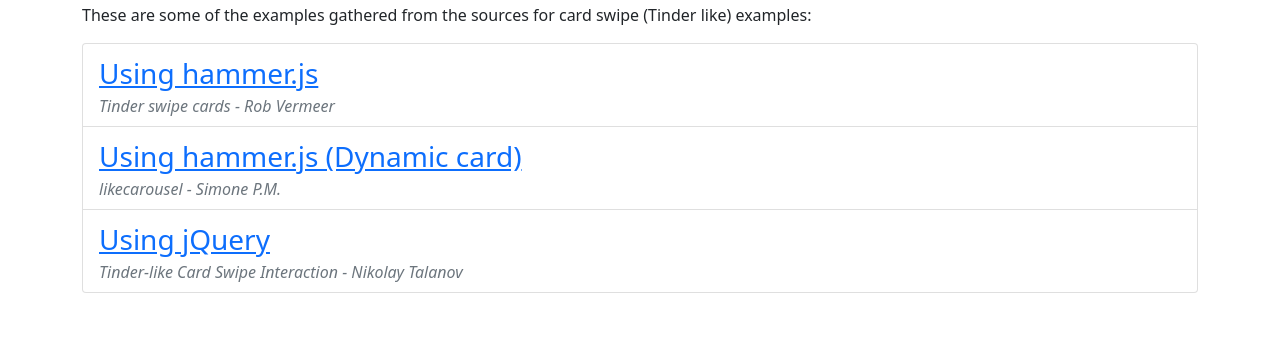
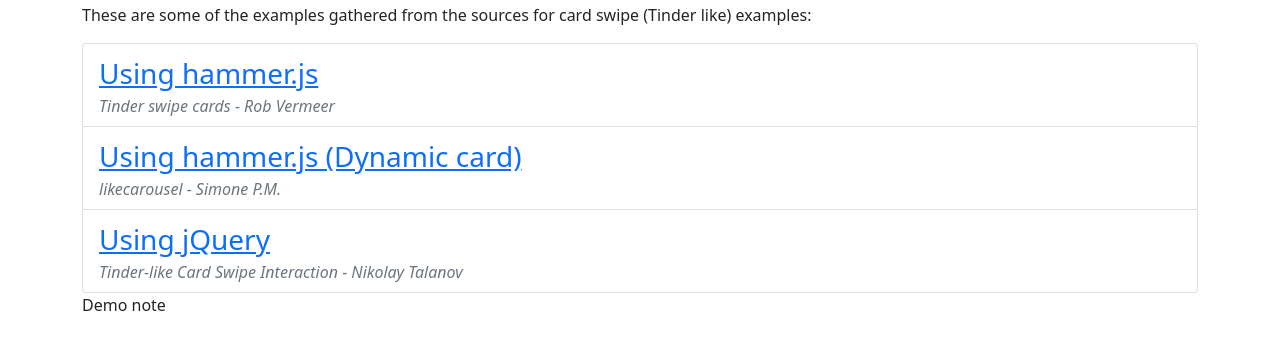
Before and after one commit to hari-ls/swipe-card-examples, a plain HTML site: page index.html in a window 1280 px wide. Shown: the part 53-402 px from the top of the page. Drawn offline with nearby package versions, Linux system fonts and the light colour scheme.

Commit message:
message here

```diff
--- a/index.html
+++ b/index.html
@@ -37,6 +37,7 @@
                                 Swipe Interaction - Nikolay
                                 Talanov</a></cite></li>
                 </ul>
+                <p>Demo note</p>
             </main>
         </div>
     </div>
```
